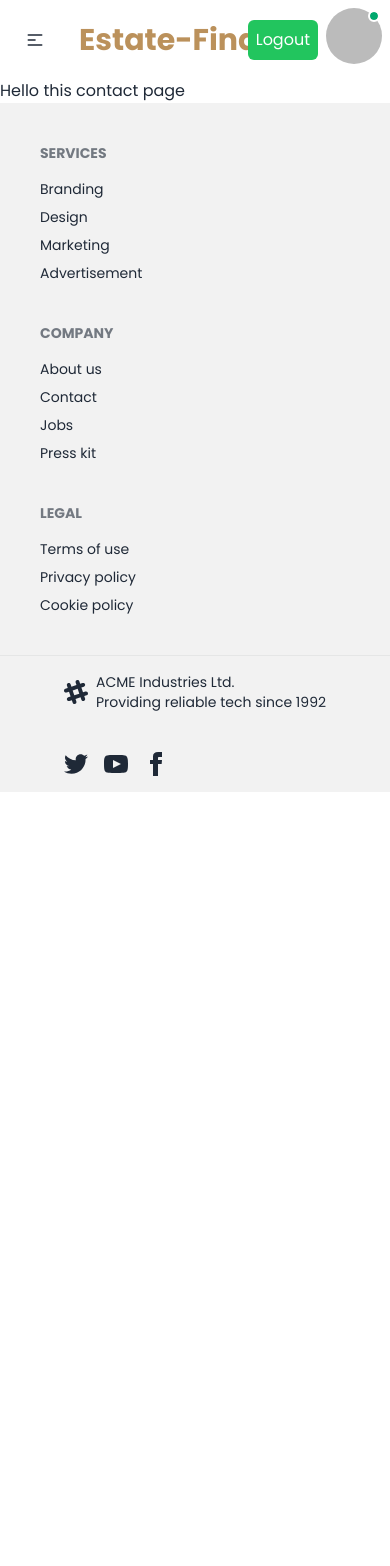
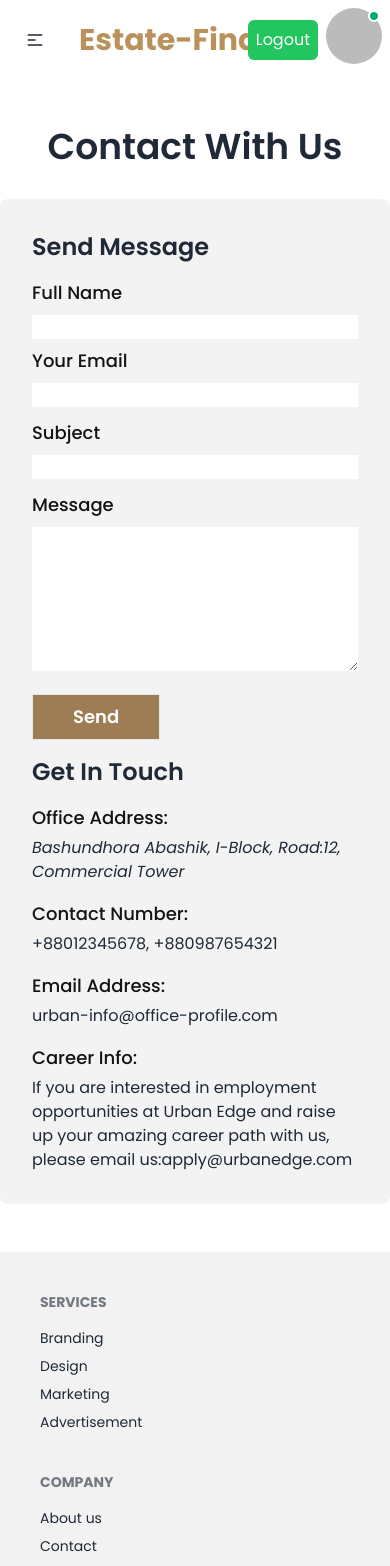
Before and after one commit to SabbirHossain-28/urban-edge-react-firebase-project, a React (Vite) app: page /contact in a window 390 px wide. Shown: the top 1566 px of the page. Before the commit the page ends 844 px from the top, so only its background shows below. Built offline with nearby package versions, Linux system fonts and the light colour scheme; no server answers; sample sign-in values are in the browser's storage.

Commit message:
create contact form and make it responsive also for contact us route

```diff
--- a/src/Pages/Home/Contact/Contact.jsx
+++ b/src/Pages/Home/Contact/Contact.jsx
@@ -1,10 +1,82 @@
+const Contact = () => {
+  return (
+    <div>
+        <h2 className="text-4xl text-center mt-12 font-semibold">Contact With Us</h2>
+      <div className="bg-[#1313130D] flex flex-col md:flex-row lg:flex-row gap-4 p-8 mt-8 mb-12 rounded-lg">
+        <div className="md:w-1/2 lg:w-1/2">
+          <h2 className="text-2xl font-semibold mb-4">Send Message</h2>
+          <form className="mb-4">
+            <div className="flex flex-col md:flex-row lg:flex-row gap-2 mb-3">
+              <div className="md:w-1/2 lg:w-1/2">
+                <label className="block text-[#131313] text-lg font-medium mb-2" htmlFor="name">
+                  Full Name
+                </label>
+                <input className="w-full" type="text" id="name" />
+              </div>
+              <div className="md:w-1/2 lg:w-1/2">
+                <label className="block text-[#131313] text-lg font-medium mb-2" htmlFor="email">
+                  Your Email
+                </label>
+                <input className="w-full" type="email" id="email" />
+              </div>
+            </div>
+            <label className="block text-[#131313] text-lg font-medium mb-2" htmlFor="subject">
+              Subject
+            </label>
+            <input className="w-full mb-3" type="text" id="subject" />
+            <label className="block text-[#131313] text-lg font-medium mb-2" htmlFor="message">
+              Message
+            </label>
+            <textarea
+              name="message"
+              id="message"
+              cols="30"
+              rows="6"
+              className="w-full"
+            ></textarea>
+          </form>
 
-const Contact = () => {
-    return (
-        <div>
-            <h2>Hello this contact page</h2>
+          <button
+            className="border px-10 py-2 text-lg text-white font-semibold bg-[#9e7d54]"
+            onClick={() => document.getElementById("my_modal_5").showModal()}
+          >
+            Send
+          </button>
+          <dialog
+            id="my_modal_5"
+            className="modal modal-bottom sm:modal-middle"
+          >
+            <div className="modal-box">
+              <h3 className="font-bold text-lg">Thank you Sir!!!</h3>
+              <p className="py-4">
+                Your message is successfully sended
+              </p>
+              <div className="modal-action">
+                <form method="dialog">
+                  <button className="btn">Close</button>
+                </form>
+              </div>
+            </div>
+          </dialog>
         </div>
-    );
+        <div className="md:w-1/2 lg:w-1/2">
+            <h2 className="text-2xl font-semibold mb-4">Get In Touch</h2>
+            <div className="mb-4">
+                <p className="text-[#131313] text-lg font-medium mb-1">Office Address:</p><span><address>Bashundhora Abashik, I-Block, Road:12, Commercial Tower</address></span>
+            </div>
+            <div className="mb-4">
+                <p className="text-[#131313] text-lg font-medium mb-1">Contact Number:</p> <span>+88012345678, +880987654321</span>
+            </div>
+            <div className="mb-4">
+                <p className="text-[#131313] text-lg font-medium mb-1">Email Address:</p> <span>urban-info@office-profile.com</span>
+            </div>
+            <div>
+                <p className="text-[#131313] text-lg font-medium mb-1">Career Info:</p> <span>If you are interested in employment opportunities at Urban Edge and raise up your amazing career path with us, please email us:apply@urbanedge.com</span>
+            </div>
+        </div>
+      </div>
+    </div>
+  );
 };
 
 export default Contact;
```
